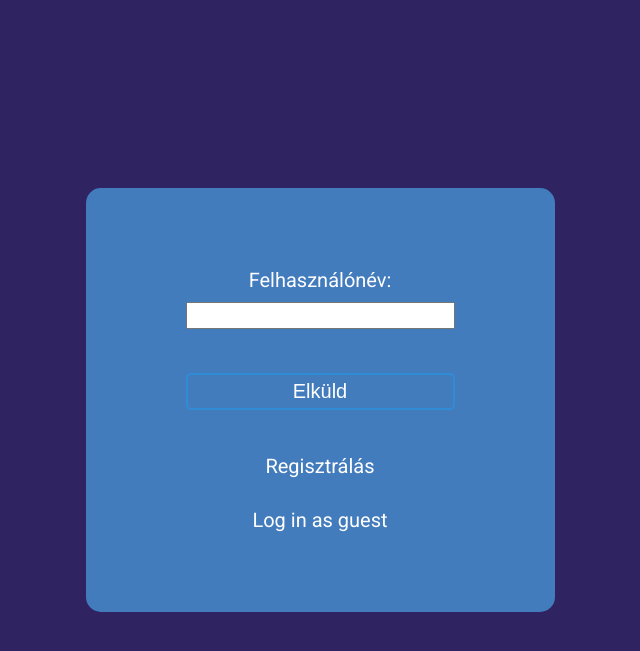
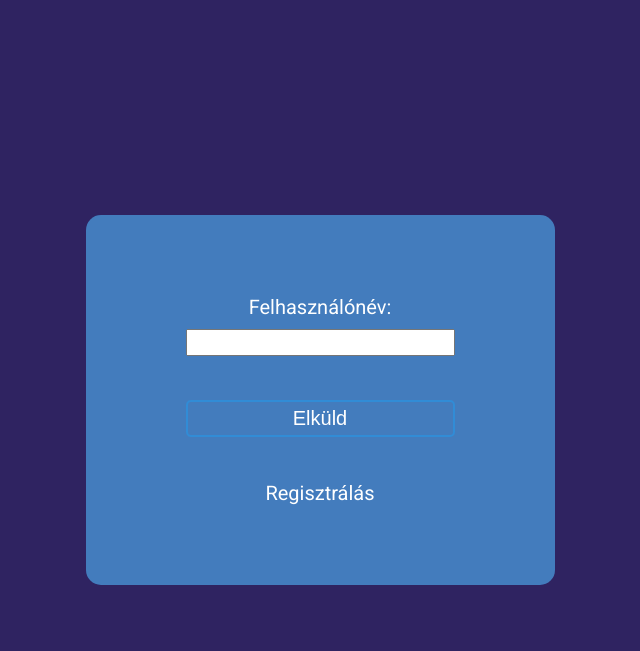
Before and after one commit to szabarna/adatb_rendszerek, a PHP site: page /XE/ in a window 1280 px wide. Shown: the top 651 px of the page, without its empty margins (320-960 px from the left). Run offline with PHP 8.4, Linux system fonts and the light colour scheme; some web fonts are replaced.

Commit message:
Add files via upload

```diff
--- a/index.php
+++ b/index.php
@@ -21,7 +21,6 @@ session_start();
         <input required type="text" maxlength="60" name="felhasznalo" ><br>
         <input type="submit" value="Elküld"><br>
         <a href="register.php" id="loginA1">Regisztrálás</a>
-        <a href="index.php" id="loginA2">Log in as guest</a>
     </form>
     </div>
 </body>
```
